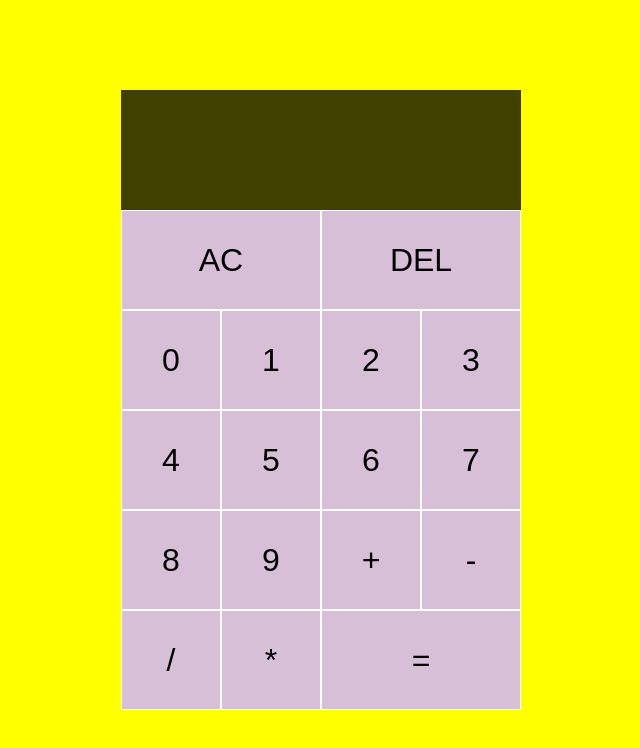
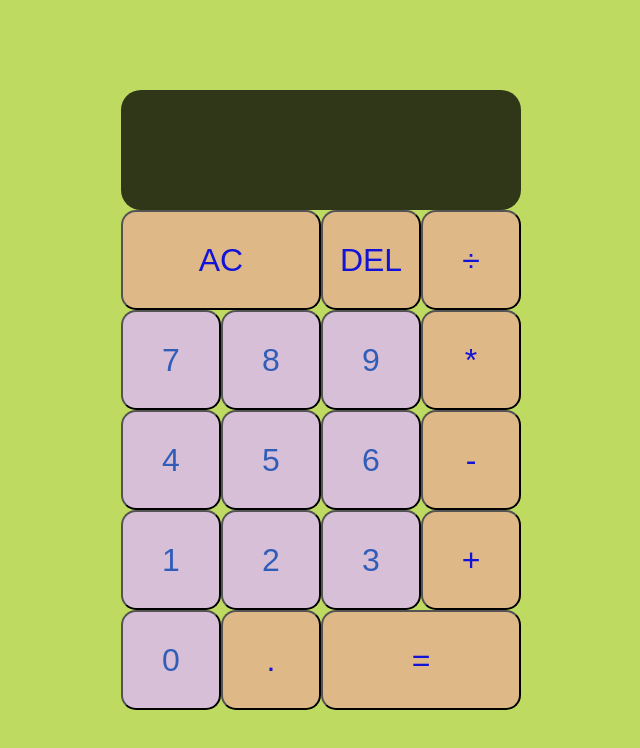
Before and after one commit to BorisKarl/Calculator, a plain HTML site: page index.html in a window 1280 px wide. Shown: the whole page, without its empty margins (319-959 px from the left). Drawn offline with Linux system fonts and the light colour scheme.

Commit message:
new design

```diff
--- a/index.html
+++ b/index.html
@@ -4,7 +4,7 @@
     <meta charset="UTF-8">
     <meta http-equiv="X-UA-Compatible" content="IE=edge">
     <meta name="viewport" content="width=device-width, initial-scale=1.0">
-    <title>Sandbox Calc</title>
+    <title>Calculator</title>
     <script src="script.js" defer></script>
     <link rel="stylesheet" href="style.css">
 </head>
@@ -14,23 +14,27 @@
          <div class="vorherigerScreen" data-previous-operand id="vorherigerScreen"></div>
          <div class="aktuellerScreen" data-current-operand id="aktuellerScreen"></div>
        </div>
-     <button type="button" data-allClear class="span-two" id ="clear">AC</button>
-     <button type="button" data-delete class="span-two" id ="delete">DEL</button>
-     <button type="button" data-number id ="0" class="n">0</button>
+     <button type="button" data-operator class="span-two" id ="clear">AC</button>
+     <button type="button" data-operator id ="delete">DEL</button>
+     <button type="button" data-operator id ="divide">÷</button>
+
+     <button type="button" data-number id ="7" class="n">7</button>
+     <button type="button" data-number id ="8" class="n">8</button>
+     <button type="button" data-number id ="9" class="n">9</button>
+     <button type="button" data-operator id ="multiply">*</button>
+
+     <button type="button" data-number id ="4" class="n">4</button>
+     <button type="button" data-number id ="5" class="n">5</button>
+     <button type="button" data-number id ="6" class="n">6</button>
+     <button type="button" data-operator id ="subtract">-</button>
+
      <button type="button" data-number id ="1" class="n">1</button>
      <button type="button" data-number id ="2" class="n">2</button>
      <button type="button" data-number id ="3" class="n">3</button>
-     <button type="button" data-number id ="4" class="n">4</button>
-     <button type="button" data-number id ="5" class="n">5</button>
-     <button type="button" data-number id ="6" class="n">6</button>
-     <button type="button" data-number id ="7" class="n">7</button>
-     <button type="button" data-number id ="8" class="n">8</button>
-     <button type="button" data-number id ="9" class="n">9</button>
      <button type="button" data-operator id ="add">+</button>
-     <button type="button" data-operator id ="subtract">-</button>
-     <button type="button" data-operator id ="divide">/</button>
-     <button type="button" data-operator id ="multiply">*</button>
-     <button type="button" data-equal class="span-two" id ="equal">=</button>
+     <button type="button" data-number id ="0" class="n">0</button>
+     <button type="button" data-operator id ="point">.</button>
+     <button type="button" data-operator class="span-two" id ="equal">=</button>
     </div>
 
 </body>
--- a/script.js
+++ b/script.js
@@ -101,7 +101,7 @@ function operate(operator, a, b) {
        if(operator === "-"){
            return subtract(a,b);
        }
-       if(operator === "*") {
+       if(operator === "x") {
            return multiply(a,b);
        }
        if(operator === "/") {
--- a/style.css
+++ b/style.css
@@ -1,28 +1,35 @@
 body {
     padding: 0;
     margin: 0;
-    background: yellow;
 }
 
 .container {
+    color: rgba(0,0,0, .75);
     display: grid;
     justify-content: center;
     align-content: center; /*diesen Befehl unbedingt merken!*/
     min-height: 100vh;
     grid-template-columns: repeat(4, 100px);
     grid-template-rows: minmax(120px, auto) repeat(4, 100px);
+    background: rgb(191, 218, 97);
+
 }
+
 
 .container > button {
 cursor: pointer;
 font-size: 2rem;
-border: 1px solid white;
 outline: none;
 background-color: thistle;
 }
 
-.container > button:hover {
+.container > button[data-number]:hover {
     color: tomato;
+    background-color: wheat;
+}
+
+.container > button[data-operator]:hover {
+    color: rgb(230, 62, 140);
     background-color: wheat;
 }
 
@@ -30,9 +37,18 @@ background-color: thistle;
     grid-column: span 2;
 }
 
-#divide, #multiply, #equal {
-height: 100px;
+button {
+    border-radius: 15px;
+    color:rgb(48, 93, 184)
 }
+
+button[data-operator] {
+    color:rgb(19, 19, 216);
+    background-color: burlywood;
+    height: 100px;
+}
+
+
 
 .Bildschirm {
     grid-column: 1 / -1;
@@ -46,6 +62,8 @@ height: 100px;
     word-wrap: break-word;
     word-break: break-all;
     font-family: Verdana, Geneva, Tahoma, sans-serif;
+    border-radius: 20px;
+
 }
 .Bildschirm .vorherigerScreen {
     color: thistle;
```
